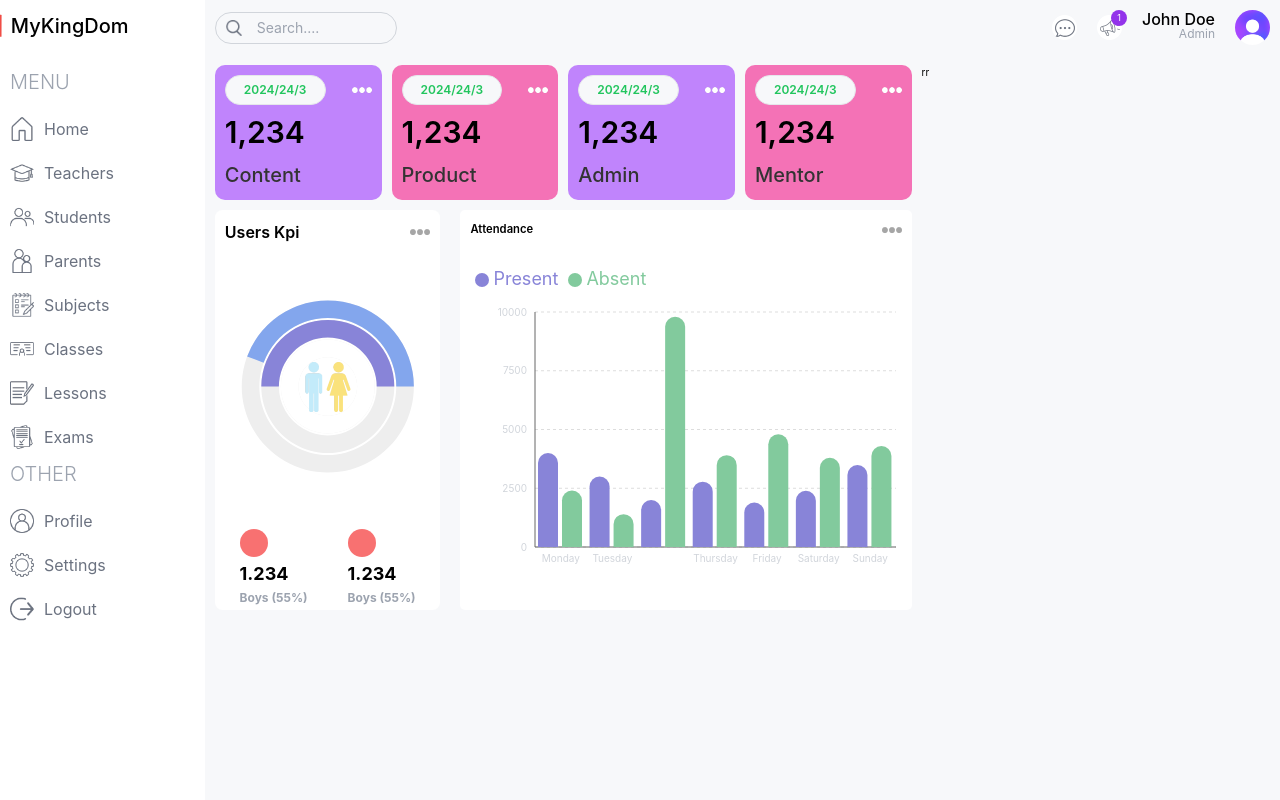
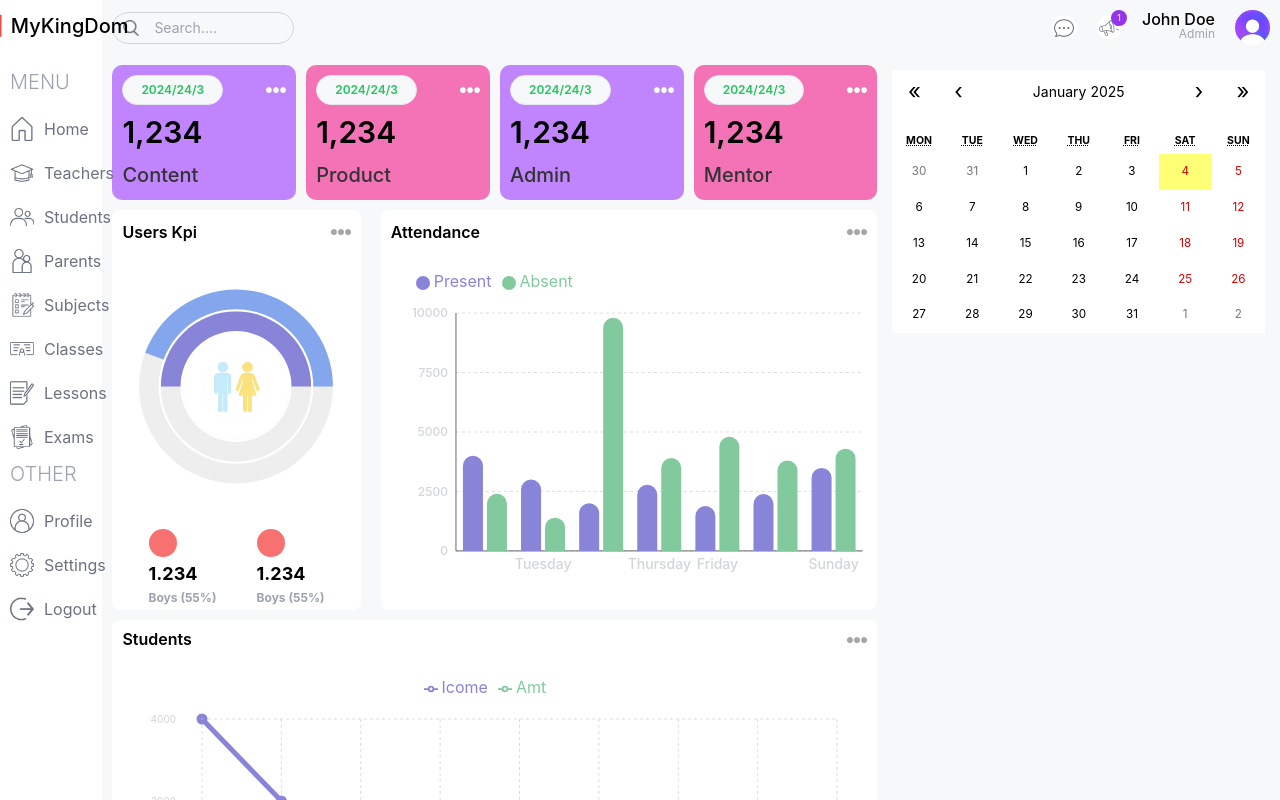
Before and after one commit to nhann6304/ProjectMyKingDom, a Next.js app in the folder frontend/: page /admin/home in a window 1280 px wide. Shown: the top 800 px of the page. Built offline with nearby package versions, Linux system fonts and the light colour scheme.

Commit message:
update code front-end

```diff
--- a/frontend/package.json
+++ b/frontend/package.json
@@ -11,6 +11,7 @@
   "dependencies": {
     "next": "14.2.13",
     "react": "^18",
+    "react-calendar": "^5.1.0",
     "react-dom": "^18",
     "recharts": "^2.15.0",
     "sass": "^1.83.0",
--- a/frontend/src/app/admin/(dashboard)/style.scss
+++ b/frontend/src/app/admin/(dashboard)/style.scss
@@ -1,12 +1,18 @@
 @use '@/app/globals.scss' as *;
 
 .dashboard-layout {
-    height: 100vh;
+    height: auto;
     display: flex;
     justify-content: space-between;
+    position: relative;
 
     .dashboard-sidebar {
+        position: fixed;
+        top: 0;
+        left: 0;
+        height: 100vh;
         width: 14%;
+        background: #ffff;
 
         .logo {
             display: flex;
@@ -16,7 +22,6 @@
             padding: 1rem;
 
             img {
-
                 width: 32px;
                 height: 32px;
                 object-fit: contain;
@@ -32,19 +37,19 @@
     }
 
     .dashboard-content {
+        margin-left: 14%;
         width: 86%;
         background-color: var(--color-white);
-        // overflow: scroll;
     }
 
     @include resBLAP-1440() {
         .dashboard-sidebar {
             width: 8%;
-
         }
 
         .dashboard-content {
-            width: 84%;
+            margin-left: 8%;
+            width: 92%;
         }
     }
 
@@ -64,6 +69,7 @@
         }
 
         .dashboard-content {
+            margin-left: 16%;
             width: 84%;
         }
     }
@@ -80,18 +86,22 @@
         }
 
         .dashboard-content {
-            width: 92%;
+            margin-left: 14%;
+            width: 86%;
         }
     }
 
     @include resMB-425() {
         .dashboard-sidebar {
-
             .logo {
                 img {
                     transform: scale(1.8);
                 }
             }
         }
+
+        .dashboard-content {
+            margin-left: 14%;
+        }
     }
 }
--- /dev/null
+++ b/frontend/src/app/components/calendars/EventCalendar.tsx
@@ -0,0 +1,18 @@
+"use client"
+import { useState } from "react";
+import Calendar from 'react-calendar';
+import 'react-calendar/dist/Calendar.css';
+import "./style.scss"
+type ValuePiece = Date | null;
+
+type Value = ValuePiece | [ValuePiece, ValuePiece]
+
+export default function EventCalendar() {
+    const [value, setValue] = useState<Value>(new Date())
+    return (
+        // <div className="bg-white p-4 rounded-md">
+        <div className="container-calendar">
+            <Calendar onChange={setValue} />
+        </div>
+    )
+}
--- /dev/null
+++ b/frontend/src/app/components/calendars/style.scss
@@ -0,0 +1,35 @@
+.react-calendar {
+    width: 100% !important;
+    border: none !important;
+    font-size: 1.4rem;
+    font-family: "Inter", sans-serif !important;
+}
+
+.react-calendar__tile--active {
+    background-color: #C3EBFA !important;
+    color: black !important;
+}
+
+.react-calendar__navigation__label_labelText {
+    font-weight: 600;
+}
+
+.react-calendar__navigation {
+    button {
+        font-size: 1.4rem;
+        text-transform: capitalize;
+        text-decoration: none;
+    }
+
+    .react-calendar__navigation__arrow {
+        font-size: 2.2rem;
+    }
+}
+
+//SCSS thường
+.container-calendar {
+    background: var(--color-white);
+    padding: 5px;
+    // background-color: red;
+    border-radius: 1rem;
+}
--- a/frontend/src/app/components/charts/attendance-charts/AttendanceChart.tsx
+++ b/frontend/src/app/components/charts/attendance-charts/AttendanceChart.tsx
@@ -1,4 +1,5 @@
 "use client";
+import "./style.scss"
 import moreDark from "@/app/assets/common/icons/moreDark.png";
 import Image from "next/image";
 import {
@@ -53,9 +54,9 @@ export default function AttendanceChart() {
     ];
 
     return (
-        <div className="bg-white rounded-lg p-4 h-full">
-            <div className="flex justify-between items-center">
-                <h1 className="text-lg font-semibold">Attendance</h1>
+        <div className="container-chart">
+            <div className="chart-title">
+                <h1>Attendance</h1>
                 <Image src={moreDark} alt="moreDark" width={20} height={20} />
             </div>
             <ResponsiveContainer width="100%" height="90%">
@@ -64,10 +65,10 @@ export default function AttendanceChart() {
                     <XAxis
                         dataKey="name"
                         axisLine={true}
-                        tick={{ fill: "#d1d5db" }}
+                        tick={{ fill: "#d1d5db", fontSize: "1.4rem", fontWeight: 500 }}
                         tickLine={false}
                     />
-                    <YAxis axisLine={true} tick={{ fill: "#d1d5db" }} tickLine={false} />
+                    <YAxis axisLine={true} tick={{ fill: "#d1d5db", fontSize: "1.2rem", fontWeight: 500 }} tickLine={false} />
                     <Tooltip
                         contentStyle={{
                             borderRadius: "10px",
@@ -81,9 +82,8 @@ export default function AttendanceChart() {
                         align="left"
                         verticalAlign="top"
                         wrapperStyle={{
-                            paddingTop: "20px",
-                            paddingBottom: "2rem",
-                            fontSize: "1.8rem",
+                            padding: "2rem",
+                            fontSize: "1.6rem",
                             textTransform: "capitalize",
                         }}
                     />
--- /dev/null
+++ b/frontend/src/app/components/charts/attendance-charts/style.scss
@@ -0,0 +1,17 @@
+.container-chart {
+    background: white;
+    height: 100%;
+    padding: 1rem;
+
+    .chart-title {
+        display: flex;
+        justify-content: space-between;
+        align-items: center;
+
+        h1 {
+            font-size: 1.6rem;
+            font-weight: 600;
+        }
+
+    }
+}
--- /dev/null
+++ b/frontend/src/app/components/charts/finance-charts/FinanceChart.tsx
@@ -0,0 +1,130 @@
+"use client";
+import "./style.scss"
+import Image from "next/image";
+import moreDark from "@/app/assets/common/icons/moreDark.png";
+import {
+    ResponsiveContainer,
+    LineChart,
+    CartesianGrid,
+    XAxis,
+    YAxis,
+    Tooltip,
+    Legend,
+    Line,
+} from "recharts";
+export default function FinanceChart() {
+    const data = [
+        {
+            name: "Jan",
+            icome: 4000,
+            expense: 2400,
+            amt: 2400,
+        },
+        {
+            name: "Feb",
+            icome: 3000,
+            expense: 1398,
+            amt: 2210,
+        },
+        {
+            name: "Mar",
+            icome: 2000,
+            expense: 9800,
+            amt: 2290,
+        },
+        {
+            name: "Apr",
+            icome: 2000,
+            expense: 9800,
+            amt: 2290,
+        },
+        {
+            name: "Jul",
+            icome: 2000,
+            expense: 9800,
+            amt: 2290,
+        },
+        {
+            name: "Aug",
+            icome: 2000,
+            expense: 9800,
+            amt: 2290,
+        },
+        {
+            name: "Sep",
+            icome: 2000,
+            expense: 9800,
+            amt: 2290,
+        },
+        {
+            name: "Oct",
+            icome: 2000,
+            expense: 9800,
+            amt: 2290,
+        },
+        {
+            name: "Dec",
+            icome: 2000,
+            expense: 9800,
+            amt: 2290,
+        },
+    ];
+    return (
+        <div className="container-chart">
+            <div className="chart-title">
+                <h1 className="text-lg font-semibold">Students</h1>
+                <Image src={moreDark} alt="moreDark" width={20} height={20} />
+            </div>
+            <ResponsiveContainer width="100%" height="90%">
+                <LineChart
+                    width={500}
+                    height={300}
+                    data={data}
+                    margin={{
+                        top: 5,
+                        right: 30,
+                        left: 20,
+                        bottom: 5,
+                    }}
+                >
+                    <CartesianGrid strokeDasharray="3 3" stroke="#ddd" />
+                    <XAxis
+                        dataKey="name"
+                        axisLine={false}
+                        tick={{ fill: "#d1d5db" }}
+                        tickLine={false}
+                        tickMargin={10}
+                    />
+                    <YAxis
+                        axisLine={false}
+                        tick={{ fill: "#d1d5db" }}
+                        tickLine={false}
+                        tickMargin={20}
+                    />
+                    <Tooltip />
+                    <Legend
+                        align="center"
+                        verticalAlign="top"
+                        wrapperStyle={{
+                            padding: "2rem",
+                            fontSize: "1.6rem",
+                            textTransform: "capitalize",
+                        }}
+                    />
+                    <Line
+                        type="monotone"
+                        dataKey="icome"
+                        stroke="#8884d8"
+                        strokeWidth={5}
+                    />
+                    <Line
+                        type="monotone"
+                        dataKey="amt"
+                        stroke="#82ca9d"
+                        strokeWidth={5}
+                    />
+                </LineChart>
+            </ResponsiveContainer>
+        </div>
+    );
+}
--- /dev/null
+++ b/frontend/src/app/components/charts/finance-charts/style.scss
@@ -0,0 +1,8 @@
+.container-chart {
+    .chart-title {
+        h1 {
+            font-size: 1.6rem;
+            font-weight: 600;
+        }
+    }
+}
--- a/frontend/src/app/layouts/admin/home/HomeLayout.tsx
+++ b/frontend/src/app/layouts/admin/home/HomeLayout.tsx
@@ -3,6 +3,8 @@ import "./style.scss";
 import UserCard from "@/app/components/cards/CardUser";
 import CountChart from "@/app/components/charts/count-charts/CountChart";
 import AttendanceChart from "@/app/components/charts/attendance-charts/AttendanceChart";
+import FinanceChart from "@/app/components/charts/finance-charts/FinanceChart";
+import EventCalendar from "@/app/components/calendars/EventCalendar";
 
 export default function AdminHomeLayout() {
     return (
@@ -15,24 +17,27 @@ export default function AdminHomeLayout() {
                     <UserCard type="mentor" />
                 </div>
 
-                <div className="section-chart">
+                <div className="section-top-chart">
+                    {/* COUNT CHART */}
                     <div className="chart-count">
                         {/* <div className="w-full lg:w-1/3 h-[450px]"> */}
                         <CountChart />
                     </div>
-
+                    {/* ATTENDANCE CHART */}
                     <div className="chart-attendance">
                         {/* <div className="w-full lg:w-2/3 h-[450px]"> */}
                         <AttendanceChart />
                     </div>
                 </div>
-
-                {/* MIDDLE CHARTS */}
-
-                <div className=""></div>
+                {/* BOTTOM CHARTS */}
+                <div className="section-bottom-chart">
+                    <FinanceChart />
+                </div>
             </div>
 
-            <div className="admin-layout-right">rr</div>
+            <div className="admin-layout-right">
+                <EventCalendar />
+            </div>
         </div>
     );
 }
--- a/frontend/src/app/layouts/admin/home/style.scss
+++ b/frontend/src/app/layouts/admin/home/style.scss
@@ -14,7 +14,7 @@
         gap: 1rem;
 
 
-        .section-chart {
+        .section-top-chart {
             display: flex;
             gap: 2rem;
 
@@ -30,6 +30,11 @@
             }
         }
 
+        .section-bottom-chart {
+            width: 100%;
+            height: 50rem;
+        }
+
         .user-cards {
             display: flex;
             gap: 1rem;
@@ -40,7 +45,9 @@
 
     &-right {
         width: 33.3333%;
-
+        display: flex;
+        flex-direction: column;
+        gap: 3.2rem;
     }
 
     @include resLAP-1024() {
@@ -49,8 +56,7 @@
         &-left {
             width: 100%;
 
-            .section-chart {
-                // flex-direction: column;
+            .section-top-chart {
 
                 .chart-count {
                     width: 33.3333%;
@@ -62,4 +68,26 @@
             width: 100%;
         }
     }
+
+    @include resMB-425() {
+        &-left {
+            width: 100%;
+
+            .section-top-chart {
+                flex-direction: column;
+
+                .chart-count {
+                    width: 100%;
+                }
+
+                .chart-attendance {
+                    width: 100%;
+                }
+            }
+        }
+
+        &-right {
+            width: 100%;
+        }
+    }
 }
```
Also changed, not shown: frontend/libraryIntall.txt, 1 other file (tests, documents, lock files or other folders).
